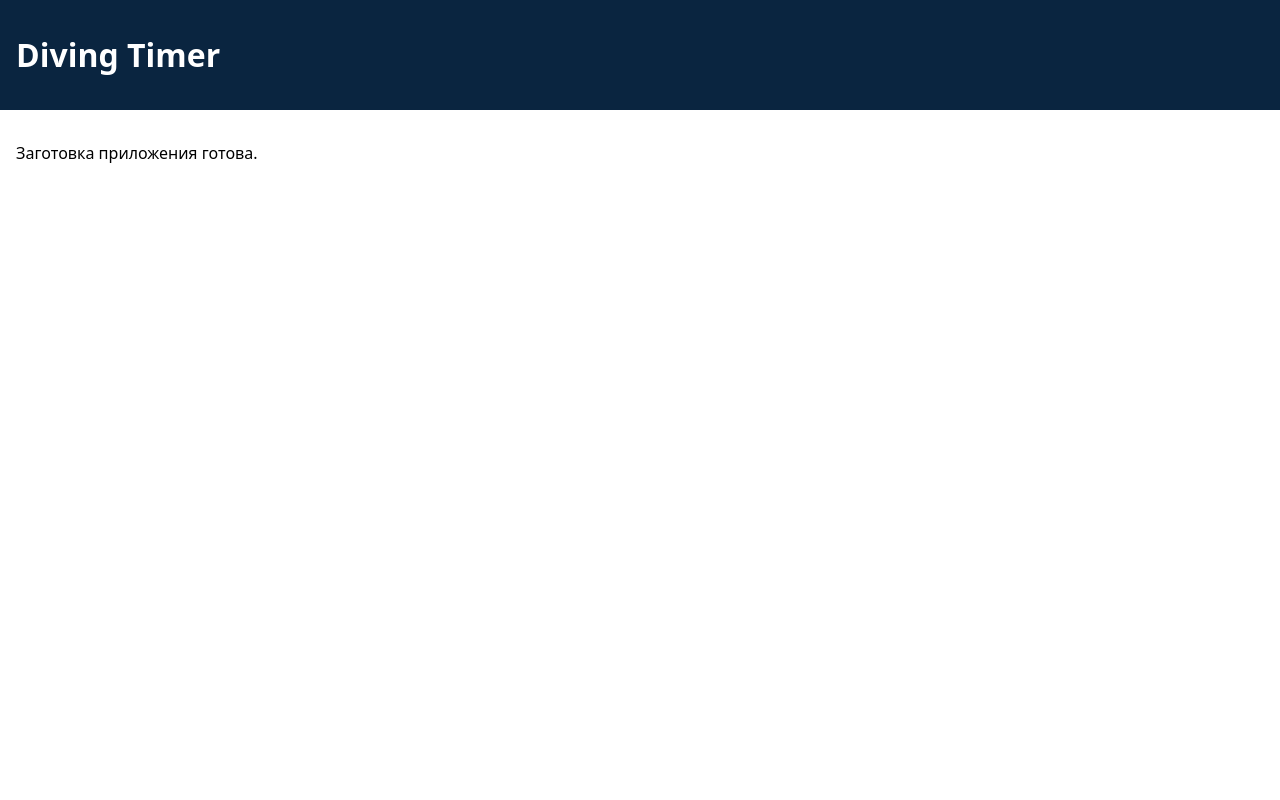
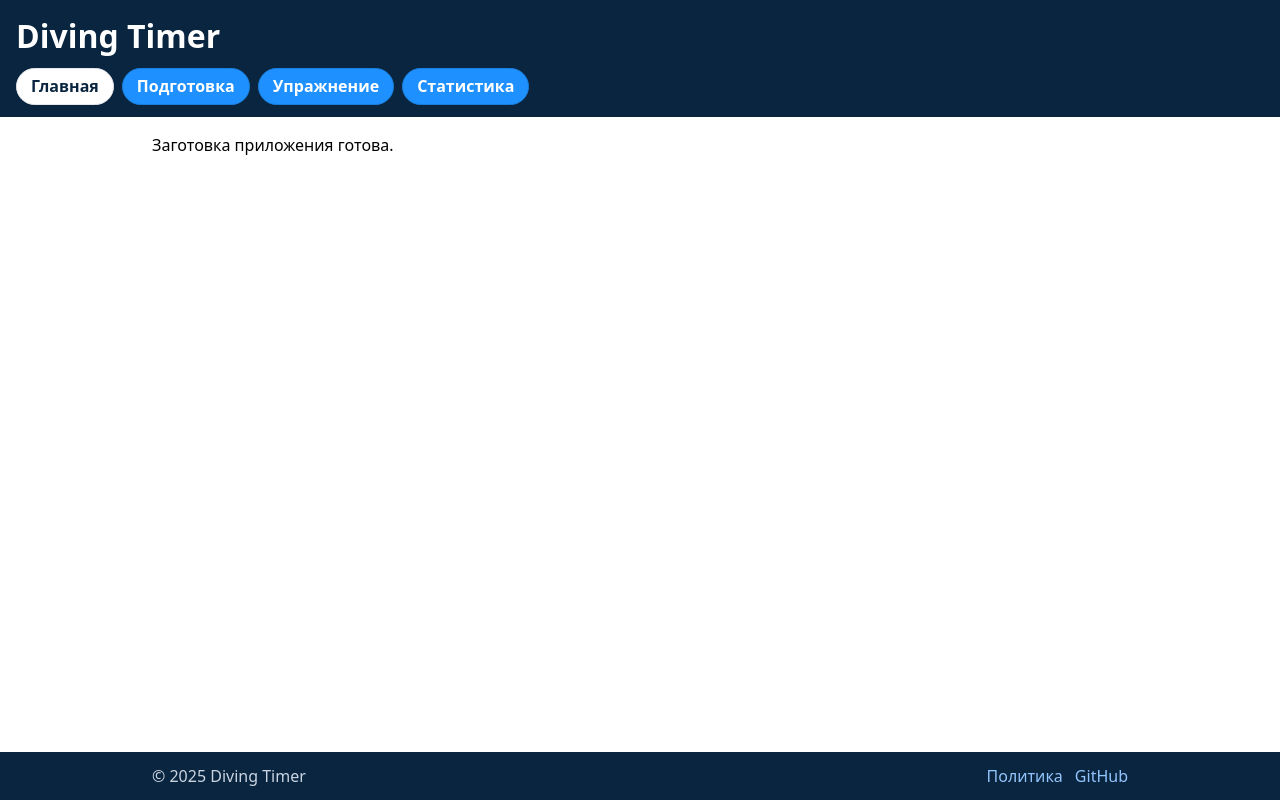
Before and after one commit to DmitryIsarenko/diving_timer_web, a Django app: page / in a window 1280 px wide. Run offline with Django 5.2, Linux system fonts and the light colour scheme.

Commit message:
Настроен UI

```diff
--- a/timer/static/css/styles.css
+++ b/timer/static/css/styles.css
@@ -1,3 +1,60 @@
-body { font-family: system-ui, sans-serif; margin: 0; padding: 0; }
+/* Base reset and responsive-friendly defaults */
+*, *::before, *::after { box-sizing: border-box; }
+html { -webkit-text-size-adjust: 100%; }
+body { font-family: system-ui, sans-serif; margin: 0; padding: 0; line-height: 1.5; display: flex; min-height: 100vh; flex-direction: column; }
+img, video { max-width: 100%; height: auto; }
 header { background: #0a2540; color: #fff; padding: 12px 16px; }
-.container { padding: 16px; }
+.container { max-width: 64rem; margin: 0 auto; padding-inline: 16px; }
+@media (min-width: 48rem) { .container { padding-inline: 24px; } }
+
+/* Sticky footer layout */
+main { flex: 1 1 auto; }
+
+/* Fluid typography */
+h1 { font-size: clamp(1.25rem, 2vw + 1rem, 2rem); margin: 0; }
+h2 { font-size: clamp(1.125rem, 1.2vw + 0.9rem, 1.5rem); }
+p  { font-size: 1rem; }
+
+
+/* Navigation buttons */
+nav.nav { display: flex; gap: 8px; flex-wrap: wrap; }
+.nav-btn {
+  appearance: none;
+  display: inline-block;
+  padding: 8px 14px;
+  border-radius: 999px;
+  background: #1e90ff; /* blue */
+  color: #fff;
+  text-decoration: none;
+  font-weight: 600;
+  border: 1px solid #1a7fdc;
+  line-height: 1.2;
+  min-height: 36px;
+}
+.nav-btn:hover { background: #167ad6; }
+.nav-btn.active {
+  background: #fff; /* active: white */
+  color: #0a2540;
+  border-color: #e5e7eb;
+  box-shadow: 0 1px 2px rgba(0,0,0,0.06);
+}
+header nav { margin-top: 8px; }
+@media (min-width: 48rem) {
+  nav.nav { flex-wrap: nowrap; }
+}
+
+/* Footer */
+.footer { background: #0a2540; color: #cbd5e1; padding: 12px 16px; }
+.footer .container { display: flex; flex-direction: column; align-items: flex-start; gap: 12px; }
+@media (min-width: 48rem) { .footer .container { flex-direction: row; align-items: center; justify-content: space-between; } }
+.footer-nav { display: flex; gap: 12px; }
+.footer-nav a { color: #93c5fd; text-decoration: none; }
+.footer-nav a:hover { text-decoration: underline; }
+
+/* Utilities */
+.stack > * + * { margin-top: 12px; }
+
+/* Reduced motion preference */
+@media (prefers-reduced-motion: reduce) {
+  * { animation-duration: 0.01ms !important; animation-iteration-count: 1 !important; transition-duration: 0.01ms !important; }
+}
--- a/timer/templates/base.html
+++ b/timer/templates/base.html
@@ -9,9 +9,35 @@
   <body>
     <header>
       <h1>Diving Timer</h1>
+      <nav class="nav">
+        <a class="nav-btn {% if request and request.path == '/' %}active{% endif %}" href="{% url 'index' %}">Главная</a>
+        <a class="nav-btn {% if request and request.path == '/exercise-prep/' %}active{% endif %}" href="{% url 'exercise_prep' %}">Подготовка</a>
+        <a class="nav-btn {% if request and request.path == '/exercise/' %}active{% endif %}" href="{% url 'exercise' %}">Упражнение</a>
+        <a class="nav-btn {% if request and request.path == '/exercise-statistics/' %}active{% endif %}" href="{% url 'exercise_statistics' %}">Статистика</a>
+      </nav>
+      <script>
+        (function(){
+          var anyActive = document.querySelector('.nav-btn.active');
+          if (!anyActive) {
+            var path = window.location.pathname;
+            document.querySelectorAll('.nav-btn').forEach(function(el){
+              if (el.getAttribute('href') === path) el.classList.add('active');
+            });
+          }
+        })();
+      </script>
     </header>
     <main>
       {% block content %}{% endblock %}
     </main>
+    <footer class="footer">
+      <div class="container">
+        <span>© 2025 Diving Timer</span>
+        <nav class="footer-nav">
+          <a href="/privacy/">Политика</a>
+          <a href="https://github.com/yourname/diving_timer_web" target="_blank" rel="noopener">GitHub</a>
+        </nav>
+      </div>
+    </footer>
   </body>
   </html>
--- a/timer/urls.py
+++ b/timer/urls.py
@@ -1,7 +1,10 @@
 from django.urls import path
-from .views import index
+from .views import index, exercise_prep, exercise, exercise_statistics
 
 
 urlpatterns = [
     path('', index, name='index'),
+    path('exercise-prep/', exercise_prep, name='exercise_prep'),
+    path('exercise/', exercise, name='exercise'),
+    path('exercise-statistics/', exercise_statistics, name='exercise_statistics'),
 ]
--- a/timer/views.py
+++ b/timer/views.py
@@ -4,3 +4,15 @@ from django.http import HttpRequest, HttpResponse
 
 def index(request: HttpRequest) -> HttpResponse:
     return render(request, 'timer/index.html')
+
+
+def exercise_prep(request: HttpRequest) -> HttpResponse:
+    return render(request, 'timer/exercise_prep.html')
+
+
+def exercise(request: HttpRequest) -> HttpResponse:
+    return render(request, 'timer/exercise.html')
+
+
+def exercise_statistics(request: HttpRequest) -> HttpResponse:
+    return render(request, 'timer/exercise_statistics.html')
```
Also changed, not shown: timer/templates/timer/exercise.html (added, +7 -0 lines), timer/templates/timer/exercise_prep.html (added, +7 -0 lines), timer/templates/timer/exercise_statistics.html (added, +7 -0 lines).
